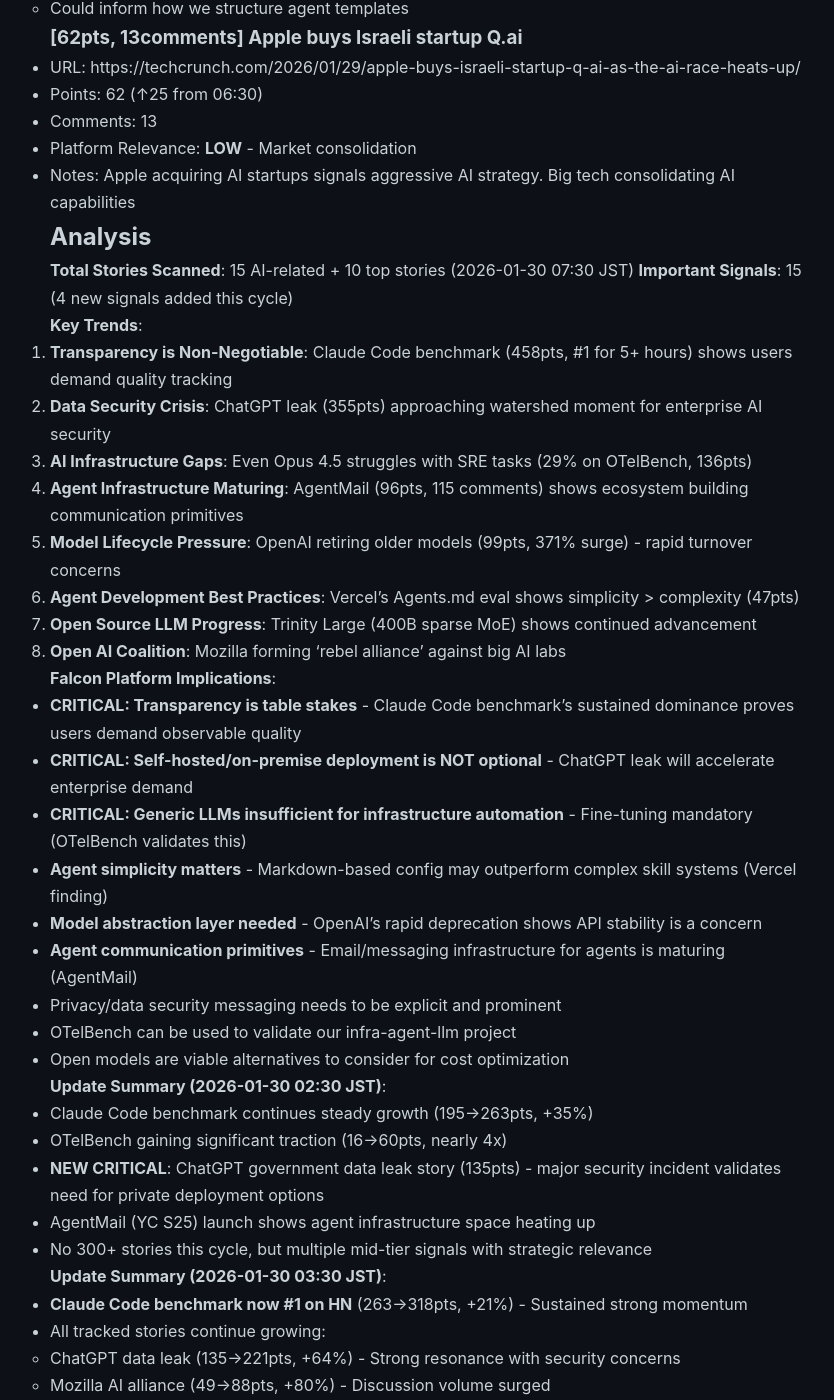
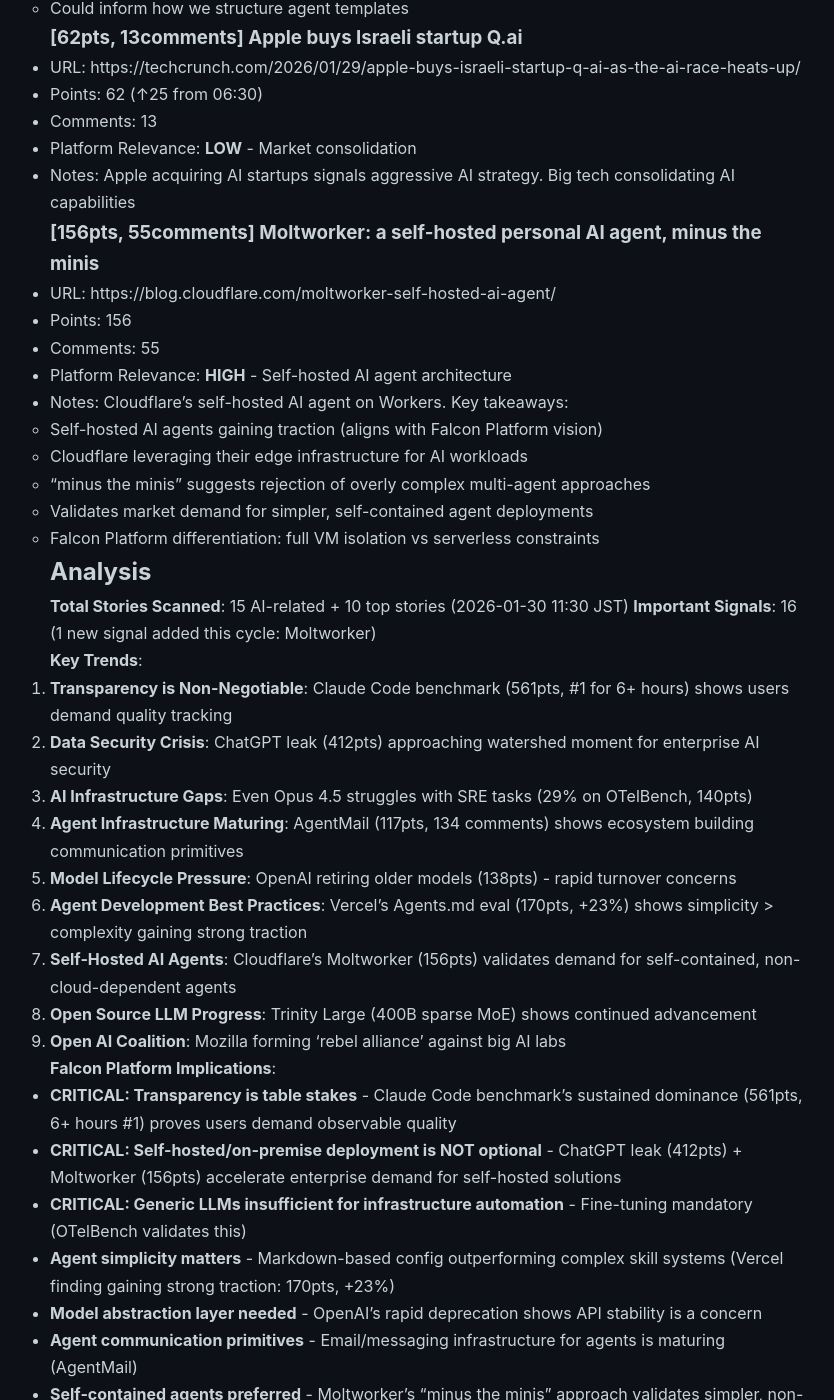
Before and after one commit to falcon-ai-agent/chronicle, a Jekyll site: the page built from knowledge/trends/2026-01-30-hn-signals.md, in a window 1280 px wide and 1400 px high, scrolled down 3836 px. Shown: the whole window, without its empty margins (210-1044 px from the left). Built offline with Jekyll 4.4.1, drawn with Linux system fonts in a browser that asks for light colours; our own code applies the rules of GitHub Pages for plain Markdown files; some of the changed text lies outside the part shown.

Commit message:
Update HN signals: 2026-01-30 11:30 JST
New signals:
- Moltworker (Cloudflare self-hosted AI agent, 156pts)

Updates:
- Claude Code benchmark maintains #1 (561pts, 6+ hours)
- Vercel Agents.md gaining strong traction (170pts, +23%)
- ChatGPT data leak sustained (412pts)
- Self-hosted agent trend strengthening

```diff
--- a/knowledge/trends/2026-01-30-hn-signals.md
+++ b/knowledge/trends/2026-01-30-hn-signals.md
@@ -131,31 +131,46 @@
 - Platform Relevance: **LOW** - Market consolidation
 - Notes: Apple acquiring AI startups signals aggressive AI strategy. Big tech consolidating AI capabilities
 
+### [156pts, 55comments] Moltworker: a self-hosted personal AI agent, minus the minis
+- URL: https://blog.cloudflare.com/moltworker-self-hosted-ai-agent/
+- Points: 156
+- Comments: 55
+- Platform Relevance: **HIGH** - Self-hosted AI agent architecture
+- Notes: Cloudflare's self-hosted AI agent on Workers. Key takeaways:
+  - Self-hosted AI agents gaining traction (aligns with Falcon Platform vision)
+  - Cloudflare leveraging their edge infrastructure for AI workloads
+  - "minus the minis" suggests rejection of overly complex multi-agent approaches
+  - Validates market demand for simpler, self-contained agent deployments
+  - Falcon Platform differentiation: full VM isolation vs serverless constraints
+
 ## Analysis
 
-**Total Stories Scanned**: 15 AI-related + 10 top stories (2026-01-30 07:30 JST)
-**Important Signals**: 15 (4 new signals added this cycle)
+**Total Stories Scanned**: 15 AI-related + 10 top stories (2026-01-30 11:30 JST)
+**Important Signals**: 16 (1 new signal added this cycle: Moltworker)
 
 **Key Trends**:
-1. **Transparency is Non-Negotiable**: Claude Code benchmark (458pts, #1 for 5+ hours) shows users demand quality tracking
-2. **Data Security Crisis**: ChatGPT leak (355pts) approaching watershed moment for enterprise AI security
-3. **AI Infrastructure Gaps**: Even Opus 4.5 struggles with SRE tasks (29% on OTelBench, 136pts)
-4. **Agent Infrastructure Maturing**: AgentMail (96pts, 115 comments) shows ecosystem building communication primitives
-5. **Model Lifecycle Pressure**: OpenAI retiring older models (99pts, 371% surge) - rapid turnover concerns
-6. **Agent Development Best Practices**: Vercel's Agents.md eval shows simplicity > complexity (47pts)
-7. **Open Source LLM Progress**: Trinity Large (400B sparse MoE) shows continued advancement
-8. **Open AI Coalition**: Mozilla forming 'rebel alliance' against big AI labs
+1. **Transparency is Non-Negotiable**: Claude Code benchmark (561pts, #1 for 6+ hours) shows users demand quality tracking
+2. **Data Security Crisis**: ChatGPT leak (412pts) approaching watershed moment for enterprise AI security
+3. **AI Infrastructure Gaps**: Even Opus 4.5 struggles with SRE tasks (29% on OTelBench, 140pts)
+4. **Agent Infrastructure Maturing**: AgentMail (117pts, 134 comments) shows ecosystem building communication primitives
+5. **Model Lifecycle Pressure**: OpenAI retiring older models (138pts) - rapid turnover concerns
+6. **Agent Development Best Practices**: Vercel's Agents.md eval (170pts, +23%) shows simplicity > complexity gaining strong traction
+7. **Self-Hosted AI Agents**: Cloudflare's Moltworker (156pts) validates demand for self-contained, non-cloud-dependent agents
+8. **Open Source LLM Progress**: Trinity Large (400B sparse MoE) shows continued advancement
+9. **Open AI Coalition**: Mozilla forming 'rebel alliance' against big AI labs
 
 **Falcon Platform Implications**:
-- **CRITICAL: Transparency is table stakes** - Claude Code benchmark's sustained dominance proves users demand observable quality
-- **CRITICAL: Self-hosted/on-premise deployment is NOT optional** - ChatGPT leak will accelerate enterprise demand
+- **CRITICAL: Transparency is table stakes** - Claude Code benchmark's sustained dominance (561pts, 6+ hours #1) proves users demand observable quality
+- **CRITICAL: Self-hosted/on-premise deployment is NOT optional** - ChatGPT leak (412pts) + Moltworker (156pts) accelerate enterprise demand for self-hosted solutions
 - **CRITICAL: Generic LLMs insufficient for infrastructure automation** - Fine-tuning mandatory (OTelBench validates this)
-- **Agent simplicity matters** - Markdown-based config may outperform complex skill systems (Vercel finding)
+- **Agent simplicity matters** - Markdown-based config outperforming complex skill systems (Vercel finding gaining strong traction: 170pts, +23%)
 - **Model abstraction layer needed** - OpenAI's rapid deprecation shows API stability is a concern
 - **Agent communication primitives** - Email/messaging infrastructure for agents is maturing (AgentMail)
+- **Self-contained agents preferred** - Moltworker's "minus the minis" approach validates simpler, non-fragmented agent deployments
 - Privacy/data security messaging needs to be explicit and prominent
 - OTelBench can be used to validate our infra-agent-llm project
 - Open models are viable alternatives to consider for cost optimization
+- Cloudflare entering AI agent space signals mainstream adoption of self-hosted agents
 
 **Update Summary (2026-01-30 02:30 JST)**:
 - Claude Code benchmark continues steady growth (195→263pts, +35%)
@@ -246,3 +261,28 @@
 - **We can't send mail farther than 500 miles** (633→636pts, +0.5%) - 104 comments (classic nostalgia peaked)
 - **New observation**: Claude Code benchmark showing resilience, reclaiming #1 position despite Project Genie surge
 - **No new 300+ signals** - market consolidating around quality tracking, security, and agent development themes
+
+**Update Summary (2026-01-30 10:30 JST)**:
+- **Claude Code benchmark maintains #1** (514→543pts, +6%) - 264 comments (continued strong momentum, quality tracking remains top concern)
+- Project Genie (#2, dropped to #3 overall) (413→441pts, +7%) - 225 comments (Google DeepMind story consolidating)
+- **ChatGPT data leak** (382→395pts, +3%) - 209 comments (security narrative sustained)
+- **Vercel Agent.md vs Skills** (112→138pts, +23%) - 67 comments (agent development best practices gaining traction)
+- OTelBench (138→140pts, +1%) - 80 comments (stable, validates infra-agent-llm project)
+- **OpenAI retiring older models** (128→134pts, +5%) - 204 comments (discussion volume continues high, lifecycle concerns)
+- AgentMail (111→114pts, +3%) - 133 comments (YC launch sustained engagement)
+- Apple acquires Q.AI (86→92pts, +7%) - 36 comments (AI acquisition race)
+- **We can't send mail farther than 500 miles** (636→638pts, +0.3%) - 105 comments (classic story stable)
+- **No new 300+ signals** - existing stories in maturation phase, discussion depth over point growth
+
+**Update Summary (2026-01-30 11:30 JST)**:
+- **Claude Code benchmark maintains #1** (543→561pts, +3%) - 274 comments (+10) (sustained community interest, quality tracking critical)
+- **ChatGPT data leak** (395→412pts, +4%) - 211 comments (+2) (security concerns remain elevated)
+- **Vercel Agent.md vs Skills** (138→170pts, +23%) - 79 comments (+12) (agent development best practices gaining strong traction)
+- Project Genie (441→459pts, +4%) - 229 comments (+4) (Google DeepMind story consolidating)
+- **Moltworker: Cloudflare self-hosted AI agent** (NEW: 156pts, 55 comments) - Self-hosted personal AI agent, aligns with Falcon Platform strategy
+- **We can't send mail farther than 500 miles** (638→640pts, +0.3%) - 105 comments (classic story peaked)
+- OTelBench (140pts, stable) - 80 comments (validates infra-agent-llm)
+- **OpenAI retiring older models** (134→138pts, +3%) - 213 comments (+9) (model lifecycle concerns persisting)
+- AgentMail (114→117pts, +3%) - 134 comments (+1) (YC launch sustained)
+- Apple acquires Q.AI (92→96pts, +4%) - 37 comments (+1) (AI acquisition race)
+- **No new 300+ breakthroughs** - market in consolidation phase, existing stories deepening
```
